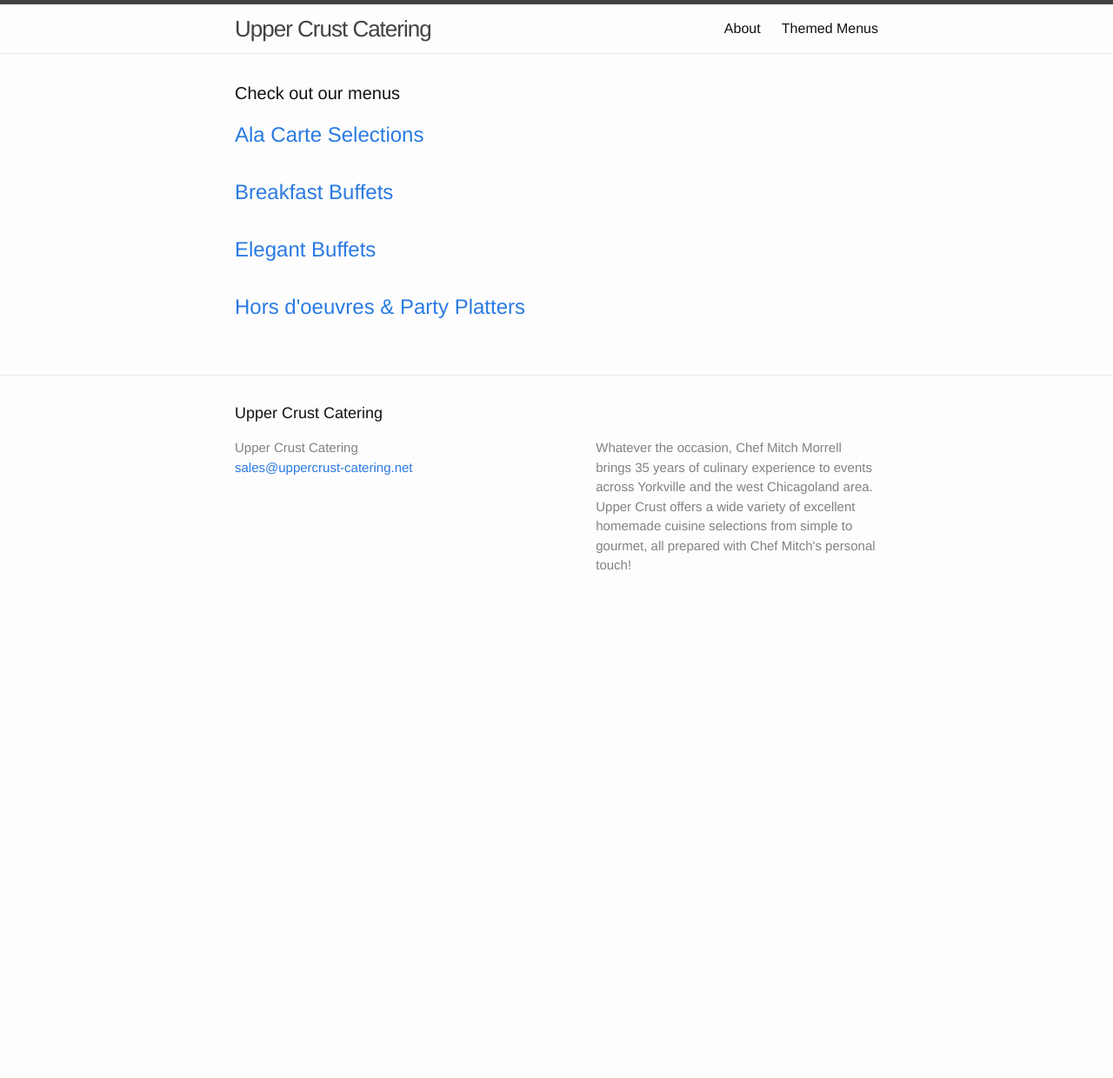
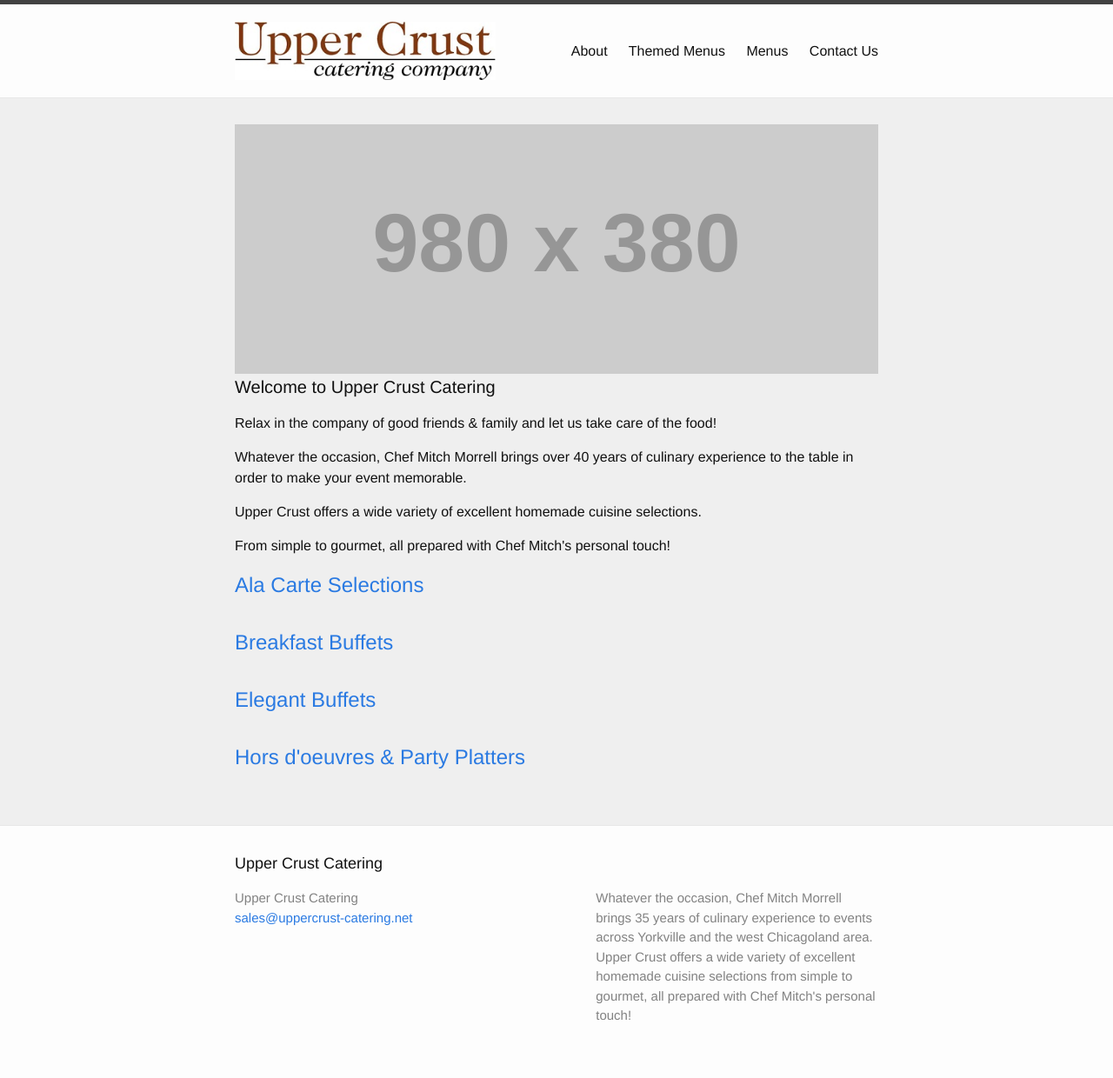
Before and after one commit to kmorrell27/UpperCrustCatering, a Jekyll site: the page built from index.html, in a window 1280 px wide. Shown: the whole page at 87% size. Built offline with Jekyll 4.4.1, drawn with Linux system fonts in a browser that asks for light colours; before the commit the page ends 900 px from its top, so only the background shows below that.

Commit message:
Lots of changes to make it look like the old site

```diff
--- a/_includes/header.html
+++ b/_includes/header.html
@@ -2,7 +2,10 @@
 
   <div class="wrapper">
 
-    <a class="site-title" href="{{ site.baseurl }}/">{{ site.title }}</a>
+    <a class="site-title" href="{{ site.baseurl }}/">
+      <img src="{{ site.baseurl }}/images/upper-crust-catering-logo.jpg"
+      alt="{{ site.title }}">
+    </a>
 
     <nav class="site-nav">
       <a href="#" class="menu-icon">
@@ -19,6 +22,8 @@
           <a class="page-link" href="{{ my_page.url | prepend: site.baseurl }}">{{ my_page.title }}</a>
           {% endif %}
         {% endfor %}
+          <a class="page-link" href="{{ site.baseurl }}/menus/">Menus</a>
+          <a class="page-link" href="{{ site.baseurl }}/contact-us/">Contact Us</a>
       </div>
     </nav>
 
--- a/_sass/_base.scss
+++ b/_sass/_base.scss
@@ -16,7 +16,7 @@
 body {
     font: $base-font-weight #{$base-font-size}/#{$base-line-height} $base-font-family;
     color: $text-color;
-    background-color: $background-color;
+    background-color: #efefef;
     -webkit-text-size-adjust: 100%;
     -webkit-font-feature-settings: "kern" 1;
     -moz-font-feature-settings: "kern" 1;
@@ -172,7 +172,14 @@
     }
 }
 
-
+.un-wrapper {
+    padding-right: -$spacing-unit;
+    padding-left: -$spacing-unit;
+    @include media-query($on-laptop) {
+        padding-right: $spacing-unit / -2;
+        padding-left: $spacing-unit / -2;
+    }
+}
 
 /**
  * Clearfix
--- a/_sass/_layout.scss
+++ b/_sass/_layout.scss
@@ -5,6 +5,7 @@
     border-top: 5px solid $grey-color-dark;
     border-bottom: 1px solid $grey-color-light;
     min-height: 56px;
+    background-color: $background-color;
 
     // Positioning context for the mobile navigation icon
     position: relative;
@@ -17,6 +18,13 @@
     letter-spacing: -1px;
     margin-bottom: 0;
     float: left;
+    width: 300px;
+    padding: 20px 30px 20px 0;
+
+    @include media-query($on-palm) {
+        max-width: 60%;
+        padding: 5px;
+    }
 
     &,
     &:visited {
@@ -26,7 +34,7 @@
 
 .site-nav {
     float: right;
-    line-height: 56px;
+    line-height: 107px;
 
     .menu-icon {
         display: none;
@@ -92,7 +100,9 @@
     }
 }
 
-
+.hero {
+    background-color: #efefef;
+}
 
 /**
  * Site footer
@@ -100,6 +110,7 @@
 .site-footer {
     border-top: 1px solid $grey-color-light;
     padding: $spacing-unit 0;
+    background-color: $background-color;
 }
 
 .footer-heading {
--- a/index.html
+++ b/index.html
@@ -1,10 +1,23 @@
 ---
 layout: default
 ---
+<div class="hero un-wrapper">
+  <img src="http://placehold.it/980x380">
+</div>
 
 <div class="home">
 
-  <h1 class="page-heading">Check out our menus</h1>
+  <h1 class="page-heading">Welcome to Upper Crust Catering</h1>
+
+  <p class="lead-paragraph">
+    Relax in the company of good friends & family and let us take care of the food!
+  </p><p class="lead-paragraph">
+    Whatever the occasion, Chef Mitch Morrell brings over 40 years of culinary experience to the table in order to make your event memorable.
+  </p><p class="lead-paragraph">
+    Upper Crust offers a wide variety of excellent homemade cuisine selections.
+  </p><p class="lead-paragraph">
+    From simple to gourmet, all prepared with Chef Mitch's personal touch!
+  </p>
 
   <ul class="post-list">
     {% assign menus = site.menus | sort: 'title' %}
```
Also changed, not shown: images/upper-crust-catering-logo.jpg (added).
